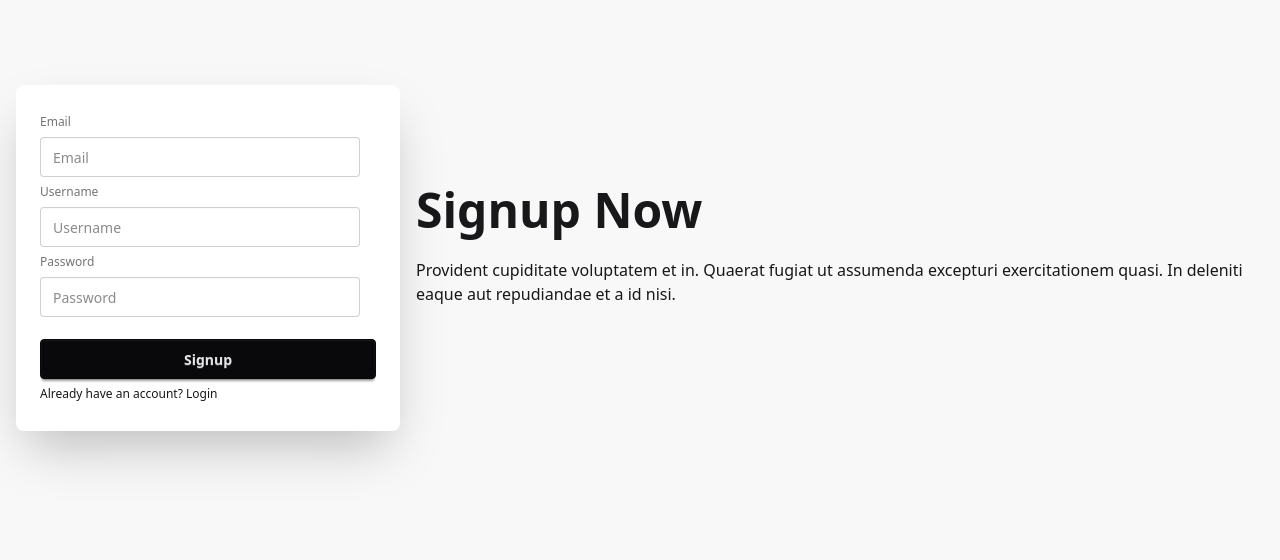
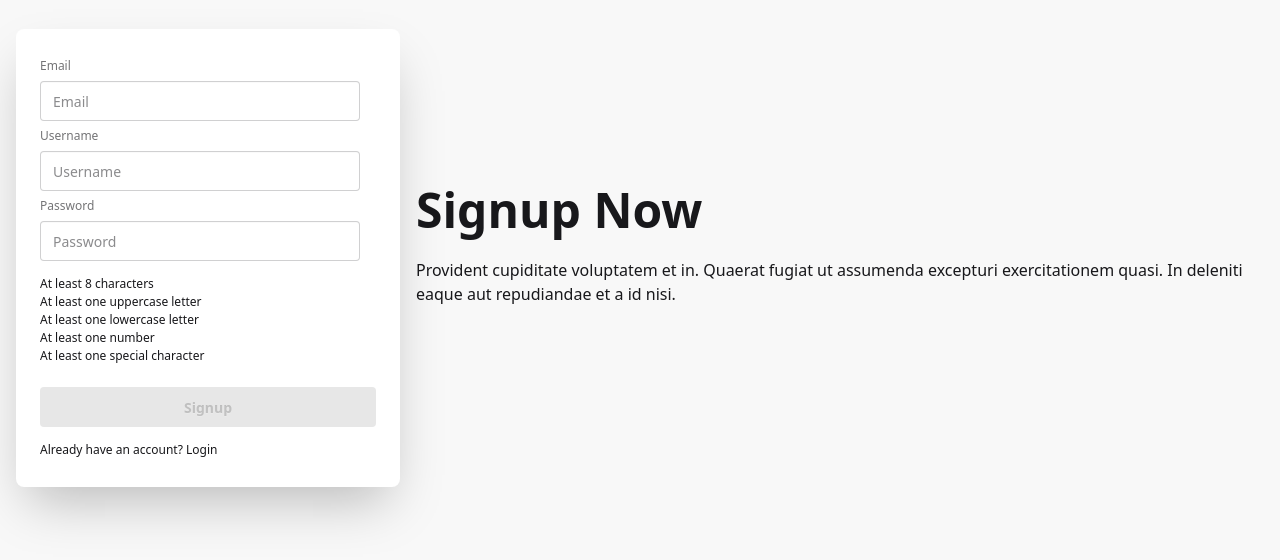
Before and after one commit to urkiddennn/fiber-test, a React (Vite) app in the folder client/: page /signup in a window 1280 px wide. Shown: the part 142-702 px from the top of the page. Built offline with nearby package versions, Linux system fonts and the light colour scheme.

Commit message:
Update: add simple validation in password

```diff
--- a/client/src/components/Signup.jsx
+++ b/client/src/components/Signup.jsx
@@ -9,10 +9,37 @@ const Signup = () => {
     password: "",
   });
   const [error, setError] = useState("");
+  const [validation, setValidation] = useState({
+    length: false,
+    uppercase: false,
+    lowercase: false,
+    number: false,
+    special: false,
+  });
   const navigate = useNavigate();
+  const minLength = 8;
+
+  const validatePassword = (value) => {
+    const checks = {
+      length: value.length >= minLength,
+      uppercase: /[A-Z]/.test(value),
+      lowercase: /[a-z]/.test(value),
+      number: /\d/.test(value),
+      special: /[!@#$%^&*(),.?":{}|<>]/.test(value),
+    };
+    setValidation(checks);
+    setFormData({ ...formData, password: value });
+  };
+
+  const isValid = Object.values(validation).every((check) => check);
 
   const handleChange = (e) => {
-    setFormData({ ...formData, [e.target.name]: e.target.value });
+    const { name, value } = e.target;
+    if (name === "password") {
+      validatePassword(value);
+    } else {
+      setFormData({ ...formData, [name]: value });
+    }
   };
 
   const handleSubmit = async (e) => {
@@ -21,6 +48,11 @@ const Signup = () => {
 
     if (!formData.email || !formData.username || !formData.password) {
       setError("All fields are required");
+      return;
+    }
+
+    if (!isValid) {
+      setError("Password does not meet requirements");
       return;
     }
 
@@ -79,10 +111,31 @@ const Signup = () => {
                   onChange={handleChange}
                   placeholder="Password"
                 />
-                <button type="submit" className="btn btn-neutral mt-4">
+                <ul className="validation-list mt-2">
+                  <li className={validation.length ? "valid" : "invalid"}>
+                    At least {minLength} characters
+                  </li>
+                  <li className={validation.uppercase ? "valid" : "invalid"}>
+                    At least one uppercase letter
+                  </li>
+                  <li className={validation.lowercase ? "valid" : "invalid"}>
+                    At least one lowercase letter
+                  </li>
+                  <li className={validation.number ? "valid" : "invalid"}>
+                    At least one number
+                  </li>
+                  <li className={validation.special ? "valid" : "invalid"}>
+                    At least one special character
+                  </li>
+                </ul>
+                <button
+                  type="submit"
+                  className="btn btn-neutral mt-4"
+                  disabled={!isValid}
+                >
                   Signup
                 </button>
-                <p>
+                <p className="mt-2">
                   Already have an account?{" "}
                   <Link to="/" className="link link-hover">
                     Login
```
